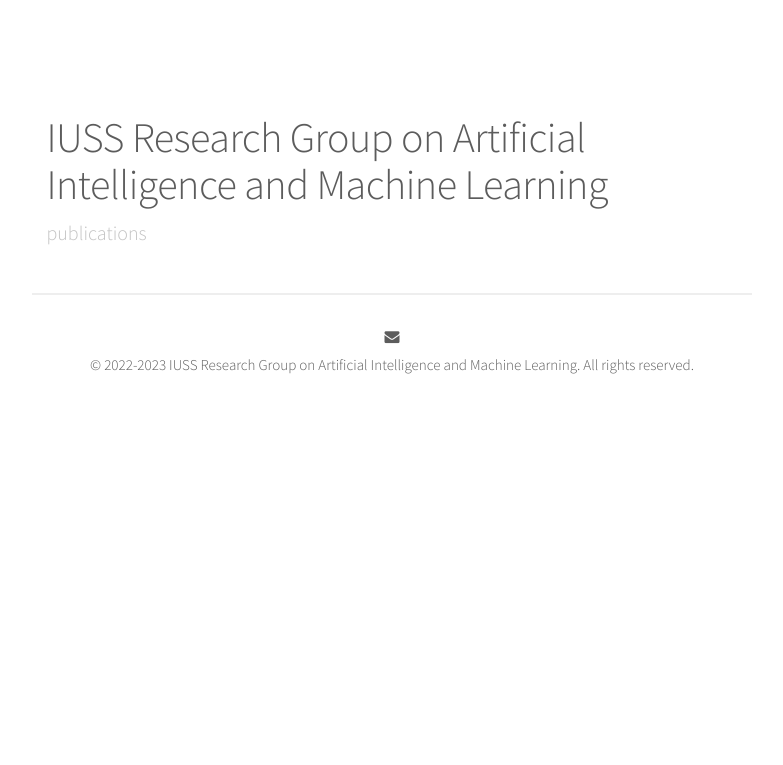
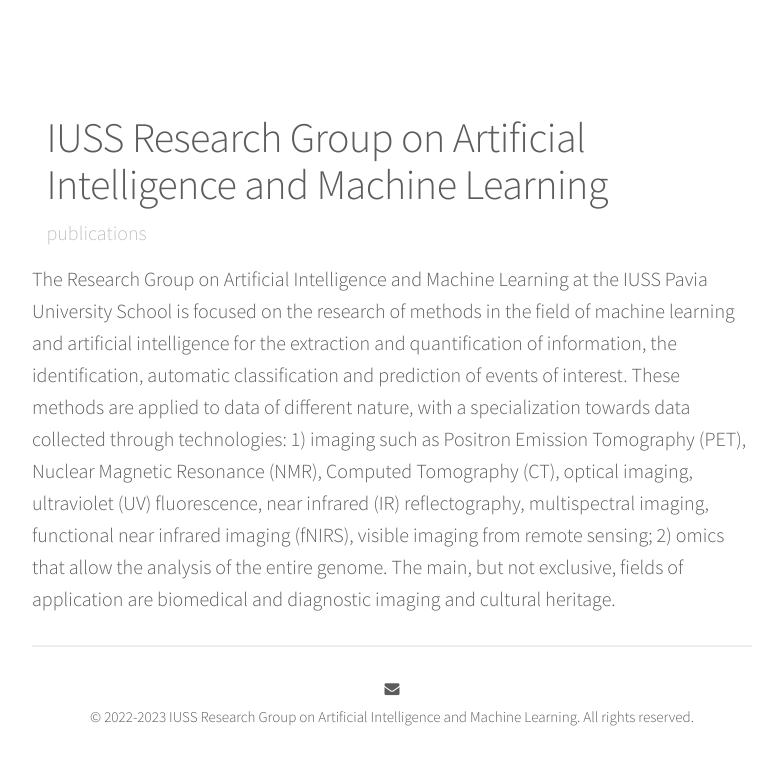
Before and after one commit to ailicelabs/ailicelabs.github.io, a Jekyll site: the page built from index.html, in a window 1280 px wide. Shown: the top 765 px of the page, without its empty margins (248-1031 px from the left). Built offline with Jekyll 4.4.1, drawn with Linux system fonts in a browser that asks for light colours; nearby versions of some CDN libraries; the list of posts is cut into pages by our own code.

Commit message:
Update index.html

```diff
--- a/index.html
+++ b/index.html
@@ -4,6 +4,7 @@
 {% include header.html %}
 
 <div class="list">
+  The Research Group on Artificial Intelligence and Machine Learning at the IUSS Pavia University School is focused on the research of methods in the field of machine learning and artificial intelligence for the extraction and quantification of information, the identification, automatic classification and prediction of events of interest. These methods are applied to data of different nature, with a specialization towards data collected through technologies: 1) imaging such as Positron Emission Tomography (PET), Nuclear Magnetic Resonance (NMR), Computed Tomography (CT), optical imaging, ultraviolet (UV) fluorescence, near infrared (IR) reflectography, multispectral imaging, functional near infrared imaging (fNIRS), visible imaging from remote sensing; 2) omics that allow the analysis of the entire genome. The main, but not exclusive, fields of application are biomedical and diagnostic imaging and cultural heritage.
 {% if site.posts.size == 0 %}
   <h2></h2>
 {% else %}
```
